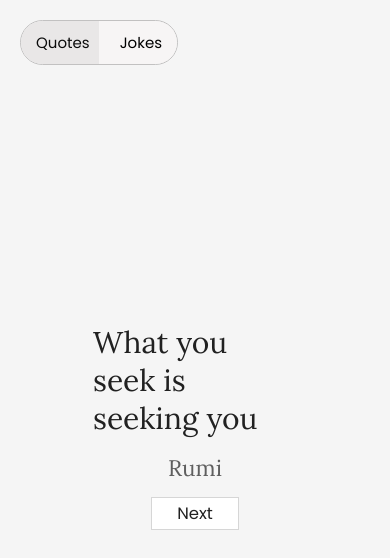
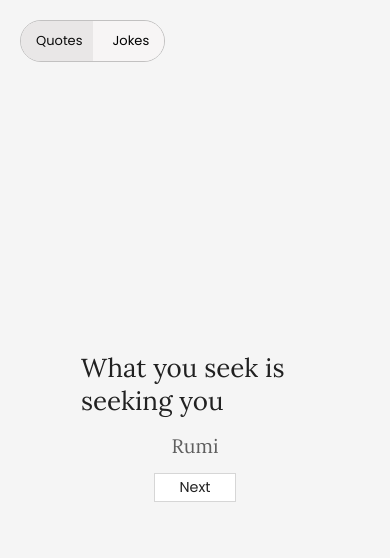
Before and after one commit to Arslan-Soomro/QAJ, a React (Create React App) app: page / in a window 390 px wide. Shown: the top 558 px of the page. Built offline with nearby package versions, Linux system fonts and the light colour scheme.

Commit message:
Make Responsive

```diff
--- a/src/index.css
+++ b/src/index.css
@@ -38,3 +38,15 @@ body{
   align-items: center;
   justify-content: center;
 }
+
+@media (max-width: 500px) {
+  :root{
+    font-size: 13px;
+  }
+}
+
+@media (max-width: 300px) {
+  :root{
+    font-size: 12px;
+  }
+}
```
